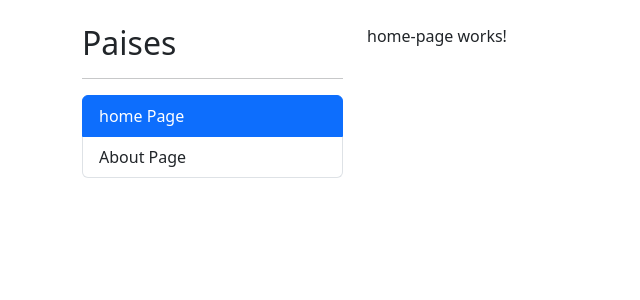
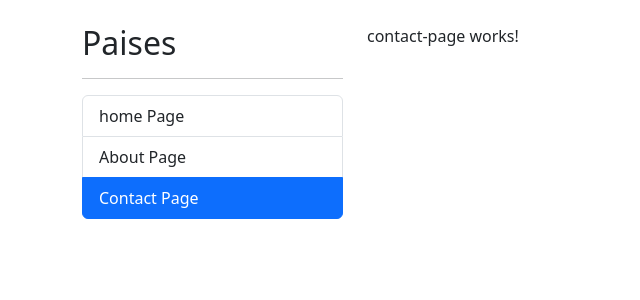
Before and after one commit to Diegucho7/Country-SPA, an Angular app: page /contact in a window 1280 px wide. Before the commit this address led to /. Shown: the top 300 px of the page, without its empty margins (0-640 px from the left). Built offline with nearby package versions, Linux system fonts and the light colour scheme.

Commit message:
creacion de modulo contact - tarea realizada

```diff
--- a/src/app/app-routing.module.ts
+++ b/src/app/app-routing.module.ts
@@ -3,6 +3,7 @@ import { RouterModule,Routes } from '@angular/router';
 
 import { HomePageComponent } from './shared/pages/home-page/home-page.component';
 import { AboutPageComponent } from './shared/pages/home-page/about-page/about-page.component';
+import { ContactComponent } from './shared/pages/components/contact/contact.component';
 
 
 
@@ -14,6 +15,10 @@ const routes: Routes = [
     {
         path: 'about',
         component: AboutPageComponent
+    },
+    {
+        path: 'contact',
+        component: ContactComponent
     },
     {
         path: '**',
--- /dev/null
+++ b/src/app/shared/pages/components/contact/contact.component.html
@@ -0,0 +1 @@
+<p>contact-page works!</p>
--- /dev/null
+++ b/src/app/shared/pages/components/contact/contact.component.ts
@@ -0,0 +1,11 @@
+import { Component } from '@angular/core';
+
+@Component({
+  selector: 'shared-contact',
+  templateUrl: './contact.component.html',
+  styles: [
+  ]
+})
+export class ContactComponent {
+
+}
--- a/src/app/shared/pages/components/sidebar/sidebar.component.html
+++ b/src/app/shared/pages/components/sidebar/sidebar.component.html
@@ -13,6 +13,12 @@
         About Page
     </li>
 
+    <li routerLink = "contact"
+    routerLinkActive="active"
+    class="list-group-item ">
+        Contact Page
+    </li>
+
 
 
 </ul>
```
Also changed, not shown: src/app/shared/shared.module.ts (+5 -2 lines).
